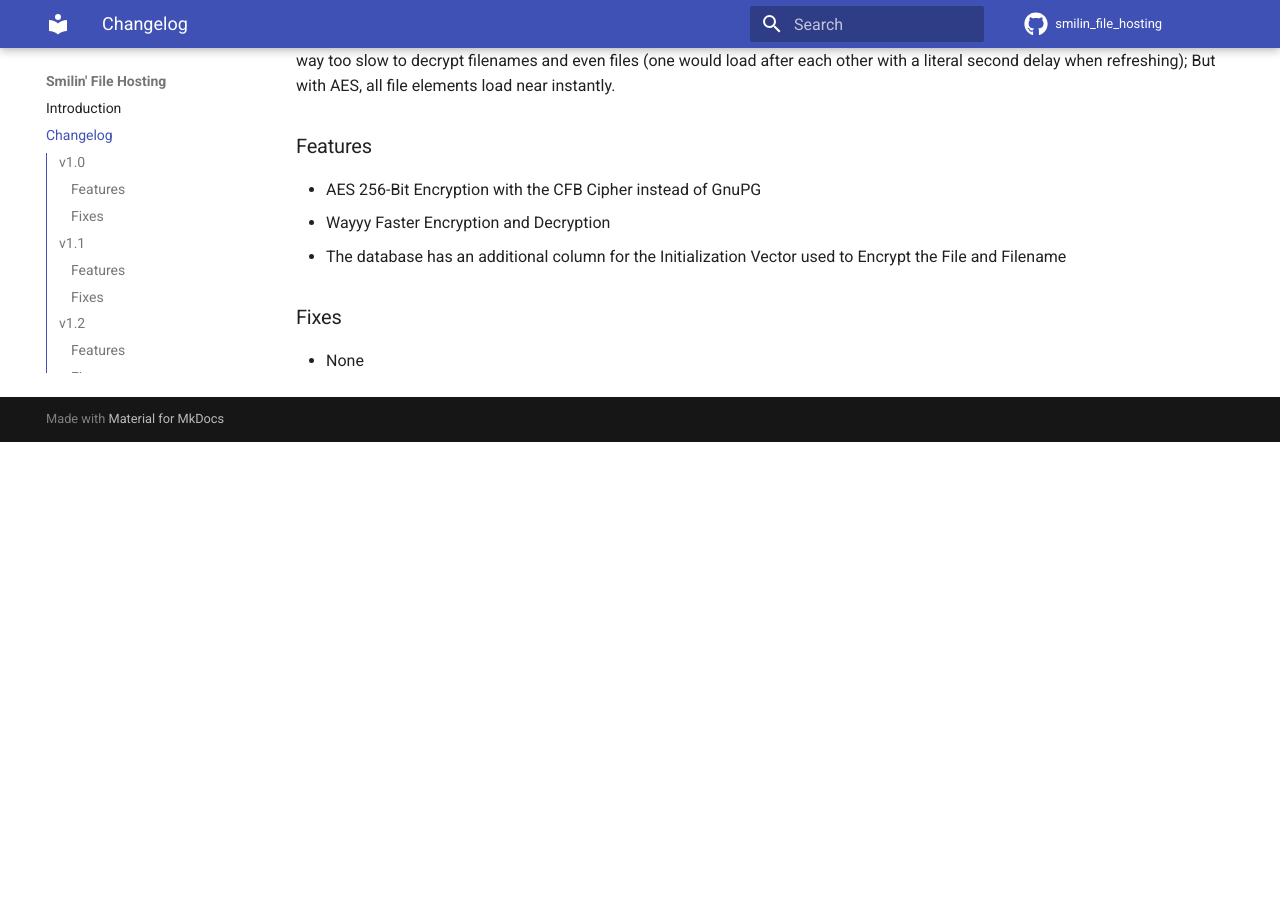
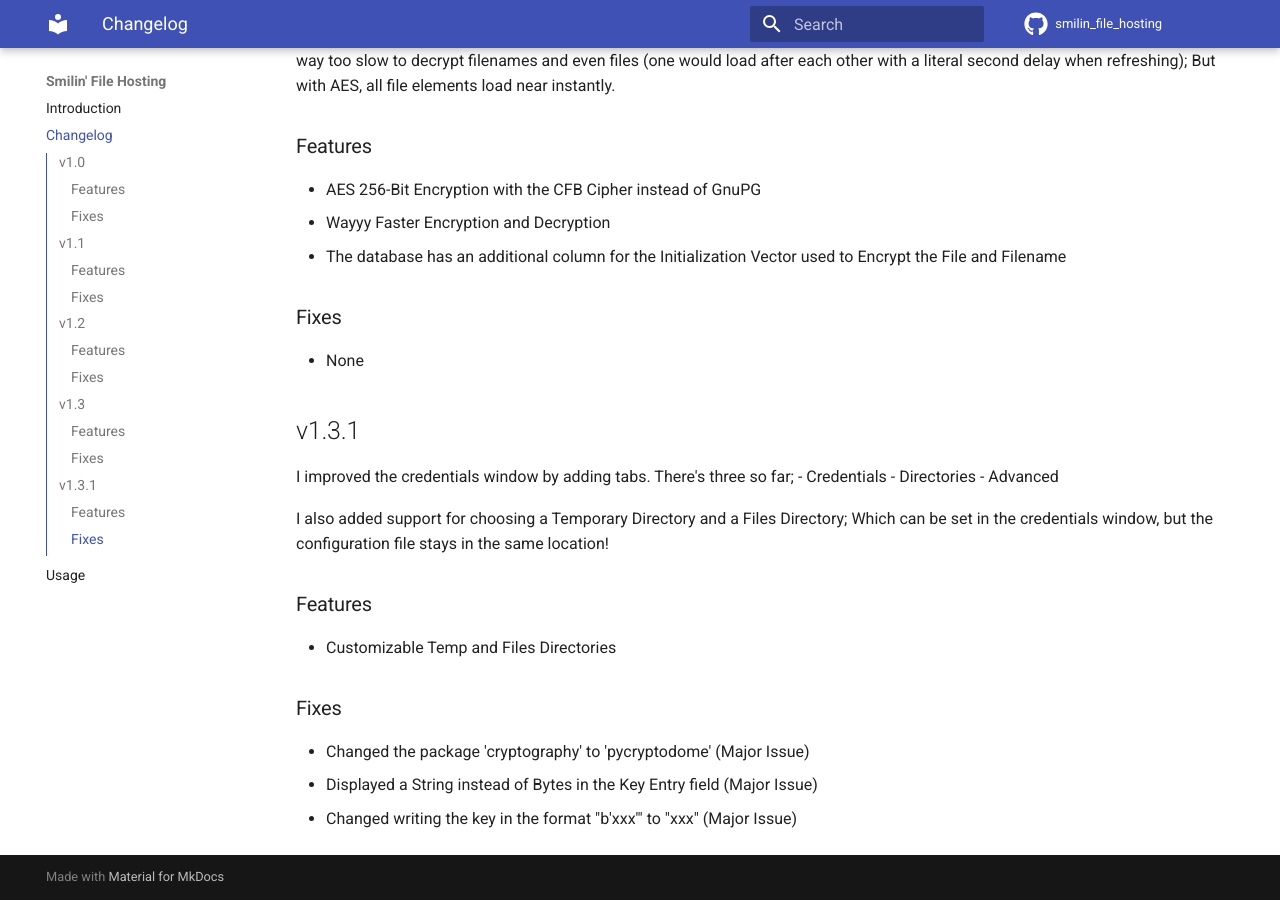
Before and after one commit to Smilin-Dominator/smilin_file_hosting, an MkDocs documentation site: the page built from docs/changelog.md, in a window 1280 px wide and 900 px high, scrolled down 1663 px. Built offline with MkDocs 1.6.1 and Material for MkDocs 9.7.7, drawn with Linux system fonts in a browser that asks for light colours; comment, search, counter and statistics services are not loaded; before the commit the page ends 2105 px from its top, so only the background shows below that.

Commit message:
docs: Updated changelog

```diff
--- a/docs/changelog.md
+++ b/docs/changelog.md
@@ -55,3 +55,20 @@ delay when refreshing); But with AES, all file elements load near instantly.
 - The database has an additional column for the Initialization Vector used to Encrypt the File and Filename
 ### Fixes
 - None
+
+
+## v1.3.1
+I improved the credentials window by adding tabs. There's three so far;
+- Credentials
+- Directories
+- Advanced
+
+I also added support for choosing a Temporary Directory and a Files Directory; Which can be set in the credentials window, but the configuration file stays in the same location!
+
+### Features
+- Customizable Temp and Files Directories
+
+### Fixes
+- Changed the package 'cryptography' to 'pycryptodome' (Major Issue)
+- Displayed a String instead of Bytes in the Key Entry field (Major Issue)
+- Changed writing the key in the format "b'xxx'" to "xxx" (Major Issue)
```
